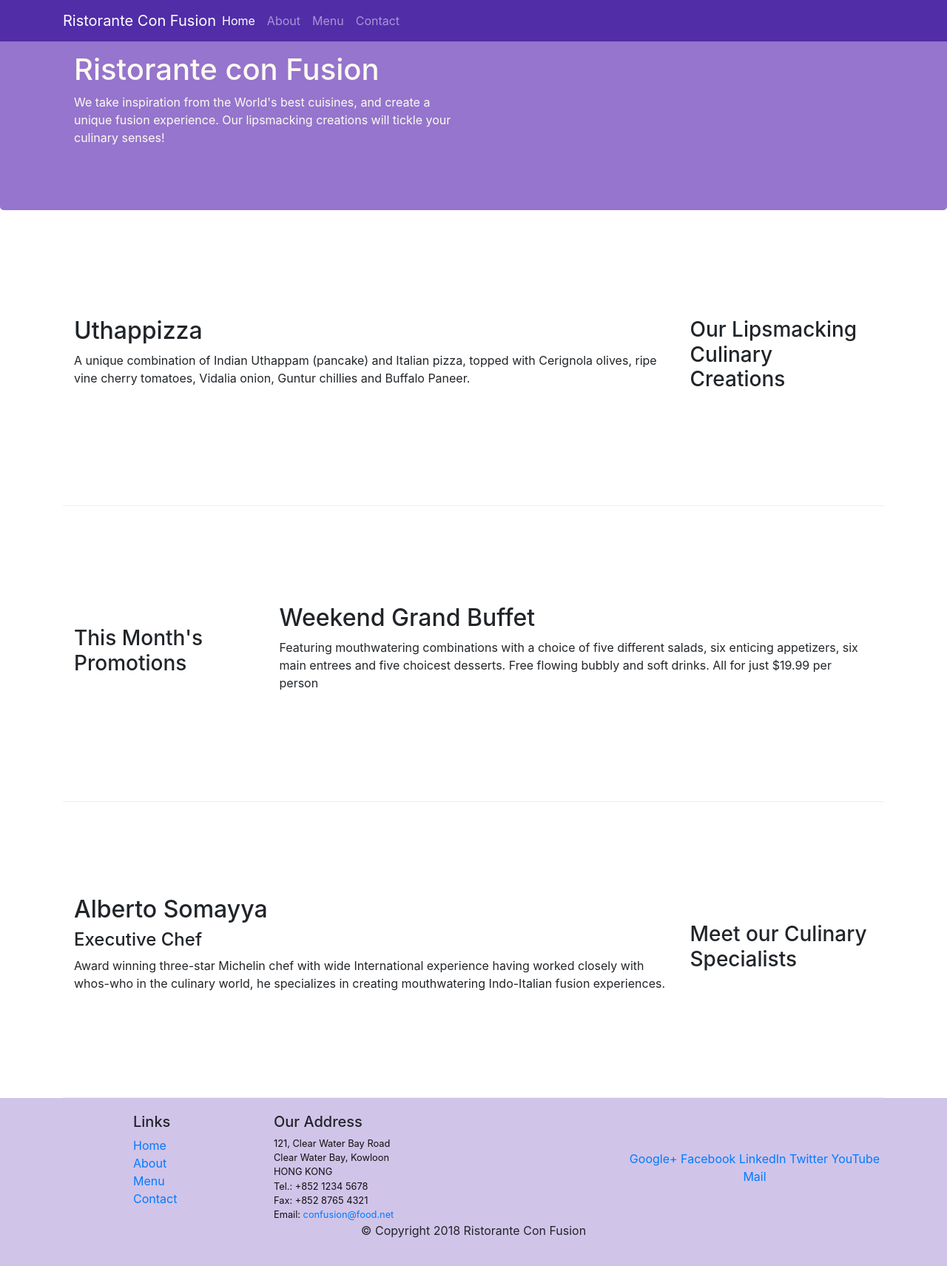
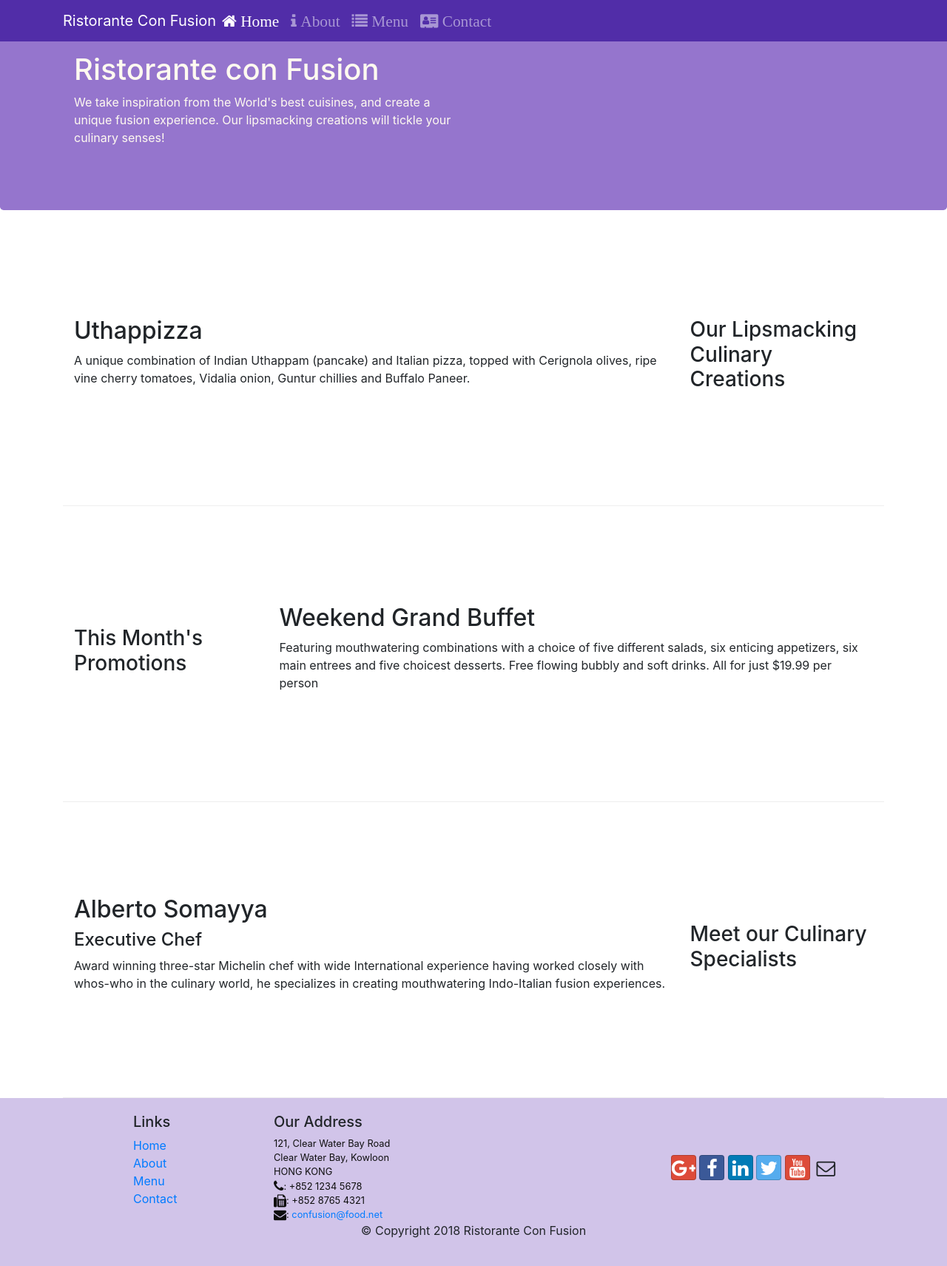
Before and after one commit to IvanVlad1997/ConfusionRestaurant, a website: page index.html in a window 1280 px wide. Shown: the whole page at 74% size. Drawn offline with nearby package versions, Linux system fonts and the light colour scheme.

Commit message:
icon fonts

```diff
--- a/index.html
+++ b/index.html
@@ -9,6 +9,8 @@
 
     <!-- Bootstrap CSS -->
     <link rel="stylesheet" href="node_modules/bootstrap/dist/css/bootstrap.min.css">
+      <link rel="stylesheet" href="node_modules/font-awesome/css/font-awesome.min.css">
+    <link rel="stylesheet" href="node_modules/bootstrap-social/bootstrap-social.css">
     <link rel="stylesheet" href="css/styles.css">
     <title>Ristorante Con Fusion</title>
 
@@ -25,10 +27,10 @@
             <a class="navbar-brand mr-auto" href="index.html">Ristorante Con Fusion</a>
             <div class="collapse navbar-collapse" id="Navbar">
             <ul class="navbar-nav mr-auto">
-                <li class="nav-item active "><a class="nav-link" href="index.html">Home</a></li>
-                <li class="nav-item "><a class="nav-link" href="aboutus.html">About</a></li>
-                <li class="nav-item"><a class="nav-link" href="index.html">Menu</a></li>
-                <li class="nav-item"><a class="nav-link" href="index.html">Contact</a></li>
+                <li class="nav-item active "><a class="nav-link" href="index.html"><span class="fa fa-home fa-lg"> Home</a></li>
+                <li class="nav-item "><a class="nav-link" href="aboutus.html"><span class="fa fa-info fa-lg"> About</a></li>
+                <li class="nav-item"><a class="nav-link" href="index.html"><span class="fa fa-list fa-lg"> Menu</a></li>
+                <li class="nav-item"><a class="nav-link" href="index.html"><span class="fa fa-address-card fa-lg"> Contact</a></li>
             </ul>
 
         </div>
@@ -102,19 +104,19 @@
 		              121, Clear Water Bay Road<br>
 		              Clear Water Bay, Kowloon<br>
 		              HONG KONG<br>
-		              Tel.: +852 1234 5678<br>
-		              Fax: +852 8765 4321<br>
-		              Email: <a href="mailto:confusion@food.net">confusion@food.net</a>
+		              <i class="fa fa-phone fa-lg"></i>: +852 1234 5678<br>
+		              <i class="fa fa-fax fa-lg"></i>: +852 8765 4321<br>
+		              <i class="fa fa-envelope fa-lg"></i>: <a href="mailto:confusion@food.net">confusion@food.net</a>
 		           </address>
                 </div>
                 <div class="col-12 col-sm-4 align-self-center">
                     <div class="text-center">
-                        <a href="http://google.com/+">Google+</a>
-                        <a href="http://www.facebook.com/profile.php?id=">Facebook</a>
-                        <a href="http://www.linkedin.com/in/">LinkedIn</a>
-                        <a href="http://twitter.com/">Twitter</a>
-                        <a href="http://youtube.com/">YouTube</a>
-                        <a href="mailto:">Mail</a>
+                        <a class="btn btn-social-icon btn-google" href="http://google.com/+"><i class="fa fa-google-plus fa-lg"></i></a>
+                        <a class="btn btn-social-icon btn-facebook" href="http://www.facebook.com/profile.php?id="><i class="fa fa-facebook fa-lg"></i></a>
+                        <a class="btn btn-social-icon btn-linkedin" href="http://www.linkedin.com/in/"><i class="fa fa-linkedin fa-lg"></i></a>
+                        <a class="btn btn-social-icon btn-twitter" href="http://twitter.com/"><i class="fa fa-twitter fa-lg"></i></a>
+                        <a class="btn btn-social-icon btn-google" href="http://youtube.com/"><i class="fa fa-youtube fa-lg"></i></a>
+                        <a class="btn btn-social-icon" href="mailto:"><i class="fa fa-envelope-o fa-lg"></i></a>
                     </div>
                 </div>
            </div>
--- a/package.json
+++ b/package.json
@@ -15,6 +15,8 @@
   },
   "dependencies": {
     "bootstrap": "^4.5.0",
+    "bootstrap-social": "^5.1.1",
+    "font-awesome": "^4.7.0",
     "jquery": "^3.5.1",
     "popper.js": "^1.12.9"
   }
```
Also changed, not shown: aboutus.html (+20 -18 lines), 1 other file.
